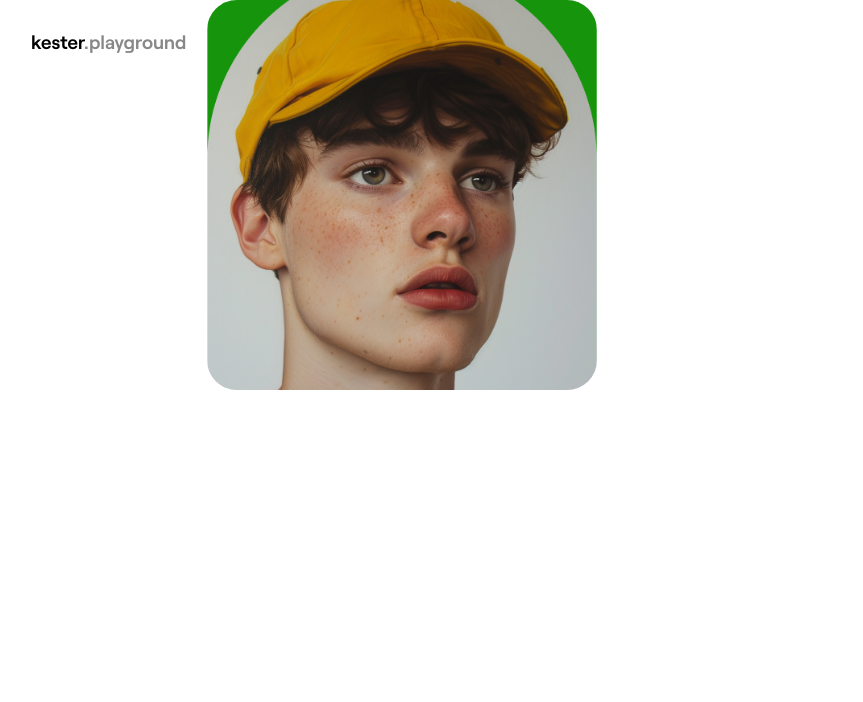
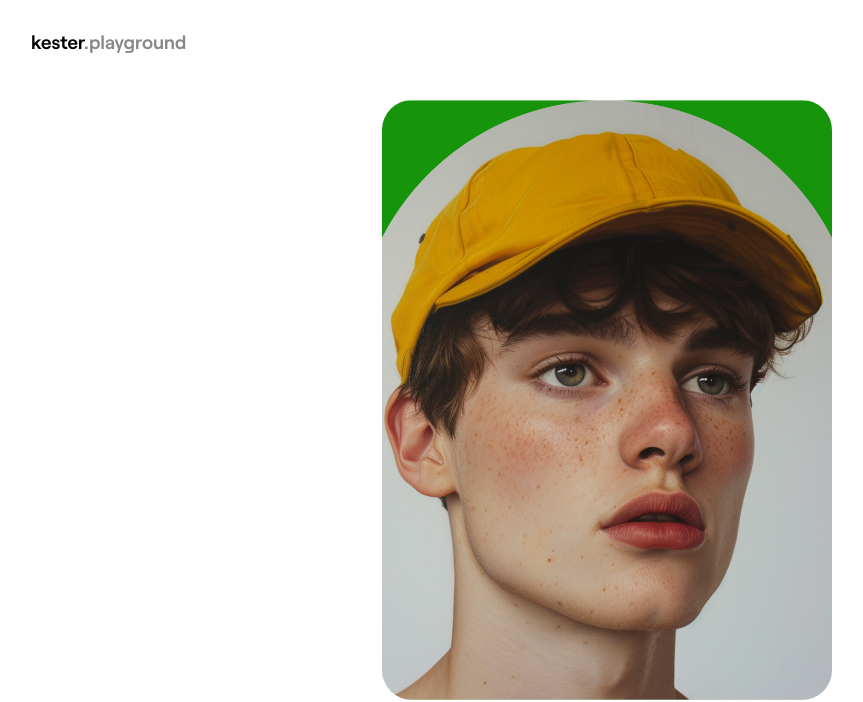
Before and after one commit to codergon/animate-0, a website built with Vite: page src/index.html in a window 1280 px wide. Both pictures are taken after a click on the element 435 px from the left and 195 px from the top of the page. Shown: the top 702 px of the page, without its empty margins (33-896 px from the left). Built offline with nearby package versions, Linux system fonts and the light colour scheme; files whose address does not match are found by name; what auto-bind would draw is missing.

Commit message:
anim: add onLeave animation

```diff
--- a/src/index.html
+++ b/src/index.html
@@ -43,11 +43,11 @@
         </div>
       </div>
 
-      <!-- <div class="home__preview">
-        <div class="card">
+      <div class="home__preview">
+        <!-- <div class="card-preview">
           <img src="./images/1.png" alt="card-1" />
-        </div>
-      </div> -->
+        </div> -->
+      </div>
 
       <nav class="home__nav">
         <div class="home__nav--item home__nav--item--main">
--- a/src/js/index.js
+++ b/src/js/index.js
@@ -51,19 +51,24 @@ export default class Home {
 
   flip(element) {
     const content = document.querySelector(".home__content");
+    const preview = document.querySelector(".home__preview");
 
     const state = Flip.getState(".card");
     const flipId = element.dataset.flipId;
 
-    content.classList.add("preview");
     content.querySelectorAll(".card").forEach((card) => {
       if (card.dataset.flipId !== flipId) {
-        card.classList.add("hidden");
+        card.style.display = "none";
       }
     });
 
+    preview.appendChild(element);
+    element.classList.remove("card");
+    element.classList.add("card-preview");
+
     Flip.from(state, {
-      paused: true,
+      //   paused: true,
+      delay: 0.2,
       duration: 0.6,
       absolute: true,
       ease: "power2.out",
@@ -79,6 +84,9 @@ export default class Home {
           },
         });
       },
+      onComplete: () => {
+        preview.style.pointerEvents = "unset";
+      },
     });
   }
 
--- a/src/scss/pages/_home.scss
+++ b/src/scss/pages/_home.scss
@@ -55,10 +55,6 @@ $padding-hor: clamp(34px, 5vw, 80px);
           height: 100%;
           object-fit: cover;
         }
-
-        &.hidden {
-          display: none;
-        }
       }
     }
 
@@ -88,23 +84,33 @@ $padding-hor: clamp(34px, 5vw, 80px);
         }
       }
     }
+  }
 
-    &.preview {
+  &__preview {
     @include flex(column, center, center);
+    top: 0;
+    left: 0;
     width: 100%;
     height: 100%;
+    max-width: 2000px;
+    position: absolute;
 
-      .cards {
-        @include flex(column, center, center);
-        width: auto;
+    pointer-events: none;
 
-        .card {
-          flex: none;
+    .card-preview {
+      @include flex(column, flex-start, center);
       width: 450px;
       height: 600px;
       cursor: pointer;
-          aspect-ratio: unset;
-        }
+      overflow: hidden;
+      aspect-ratio: 0.8;
+      border-radius: 30px;
+      background-color: $light-f6;
+
+      img {
+        width: 100%;
+        height: 100%;
+        object-fit: cover;
       }
     }
   }
```
Lines whose indentation alone changed are shown as unchanged.
